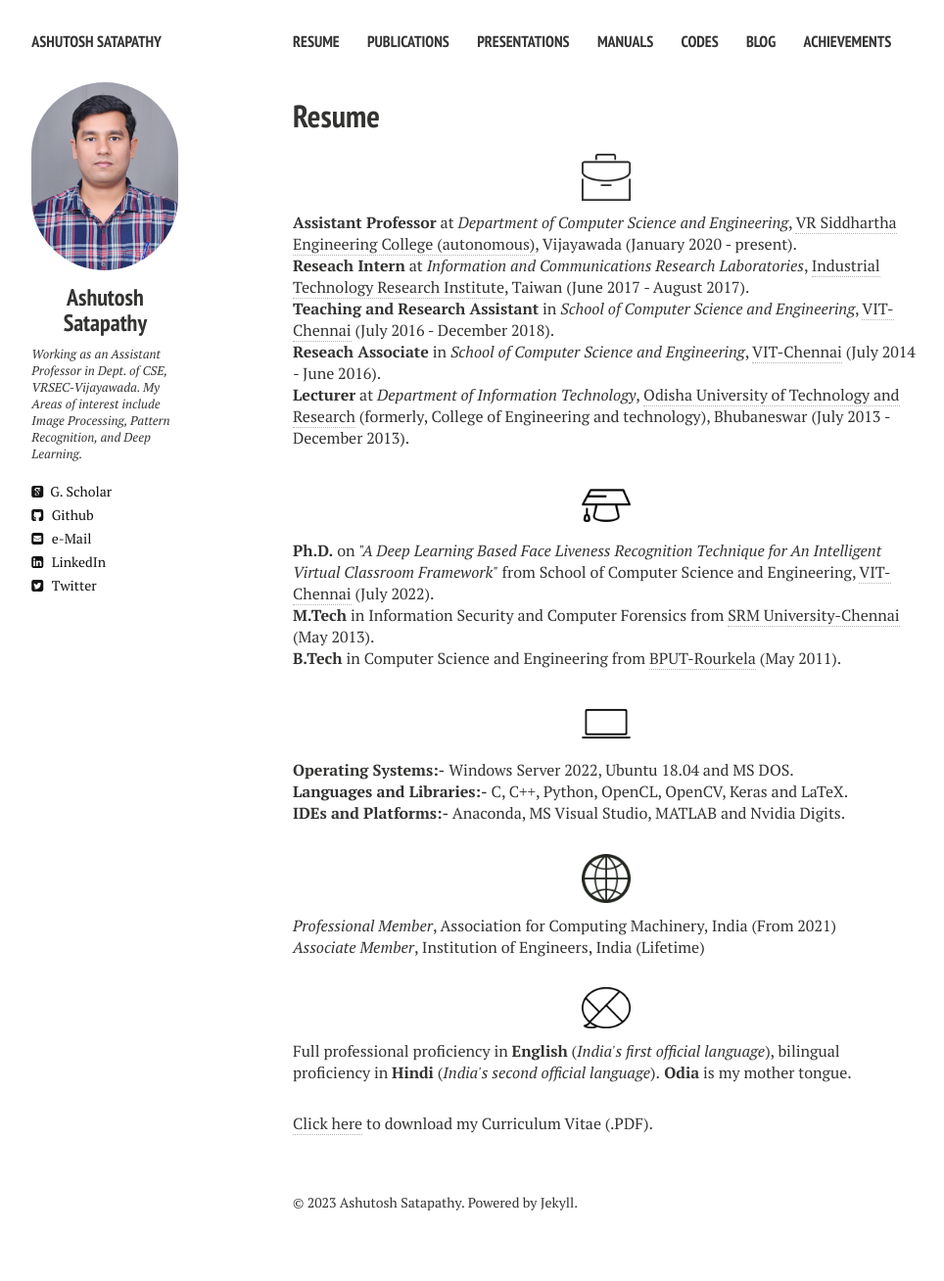
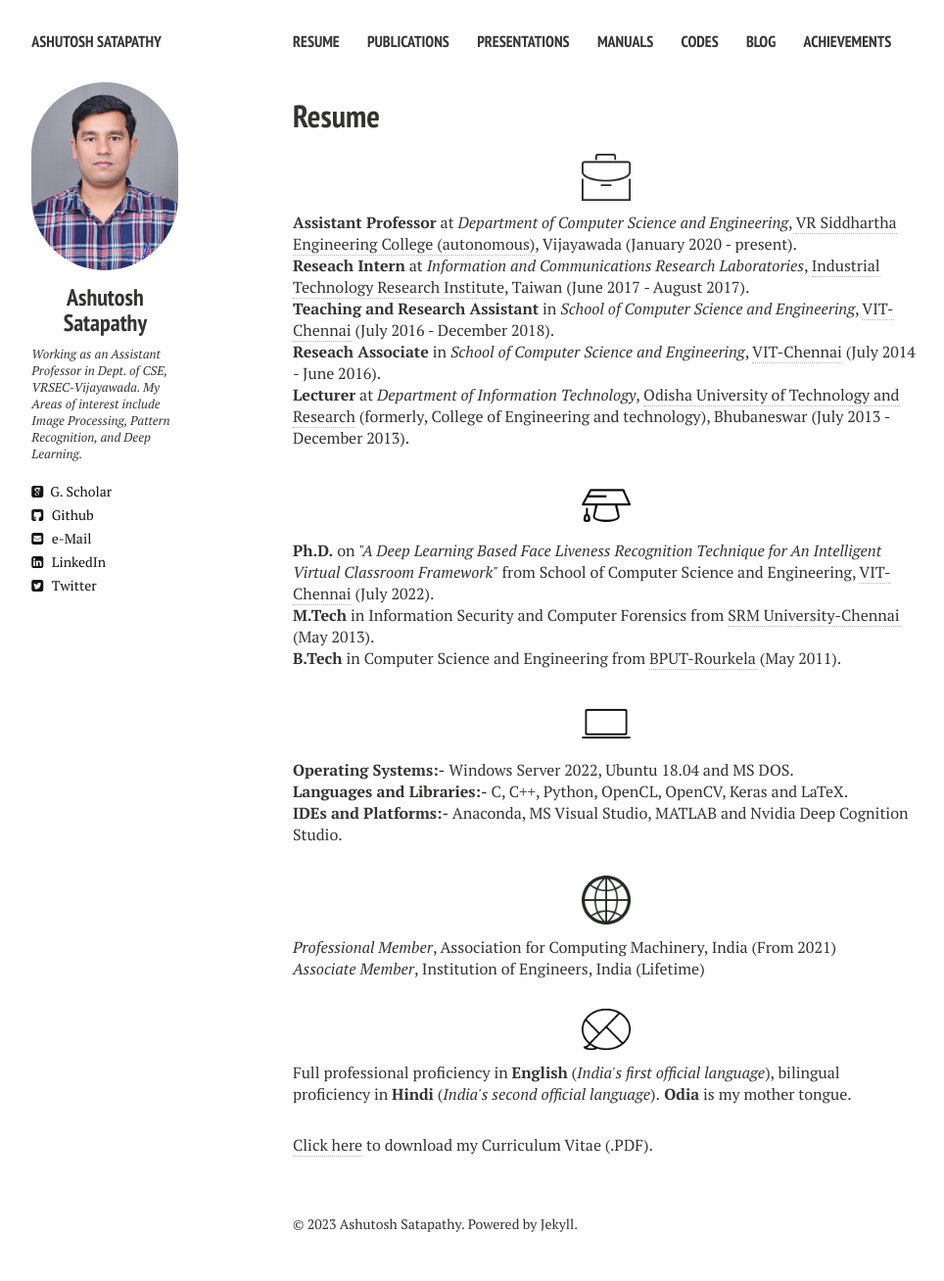
Before and after one commit to ashutoshsatapathy1990/ashutoshsatapathy1990.github.io, a Jekyll site: the page built from cv.md, in a window 1280 px wide. Shown: the whole page at 98% size, without its empty margins (21-985 px from the left). Built offline with Jekyll 4.4.1, drawn with Linux system fonts in a browser that asks for light colours; nearby versions of some CDN libraries; before the commit the page ends 1286 px from its top, so only the background shows below that.

Commit message:
Update cv.html

```diff
--- a/_layouts/cv.html
+++ b/_layouts/cv.html
@@ -59,7 +59,7 @@
     <p align="center" class=bottom-small><img src="{{ site.url }}/images/CV/computer2.png" alt="Computer Skills" width="50" height="50"></p>
     <p align="left"><strong>Operating Systems:-</strong> Windows Server 2022, Ubuntu 18.04 and MS DOS.</p>
     <p align="left"><strong>Languages and Libraries:-</strong> C, C++, Python, OpenCL, OpenCV, Keras and LaTeX.</p>
-    <p align="left" class="bottom-three"><strong>IDEs and Platforms:-</strong> Anaconda, MS Visual Studio, MATLAB and Nvidia Digits.</p>
+    <p align="left" class="bottom-three"><strong>IDEs and Platforms:-</strong> Anaconda, MS Visual Studio, MATLAB and Nvidia Deep Cognition Studio.</p>
 
     <p align="center" class=bottom-small><img src="{{ site.url }}/images/CV/world.png" alt="Languages" width="50" height="50"></p>
     <p align="left"><i>Professional Member</i>, Association for Computing Machinery, India (From 2021)</p>
```
